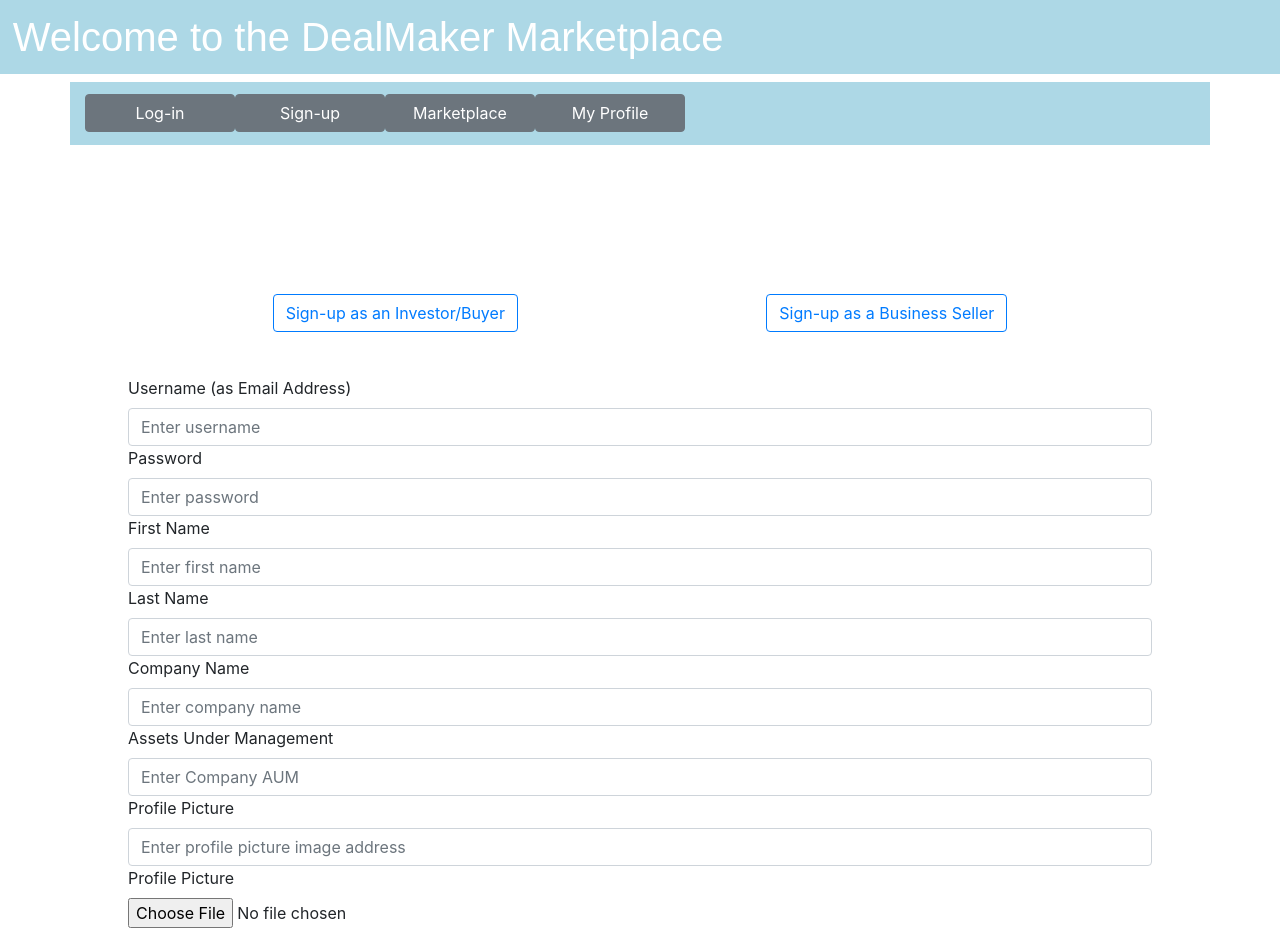
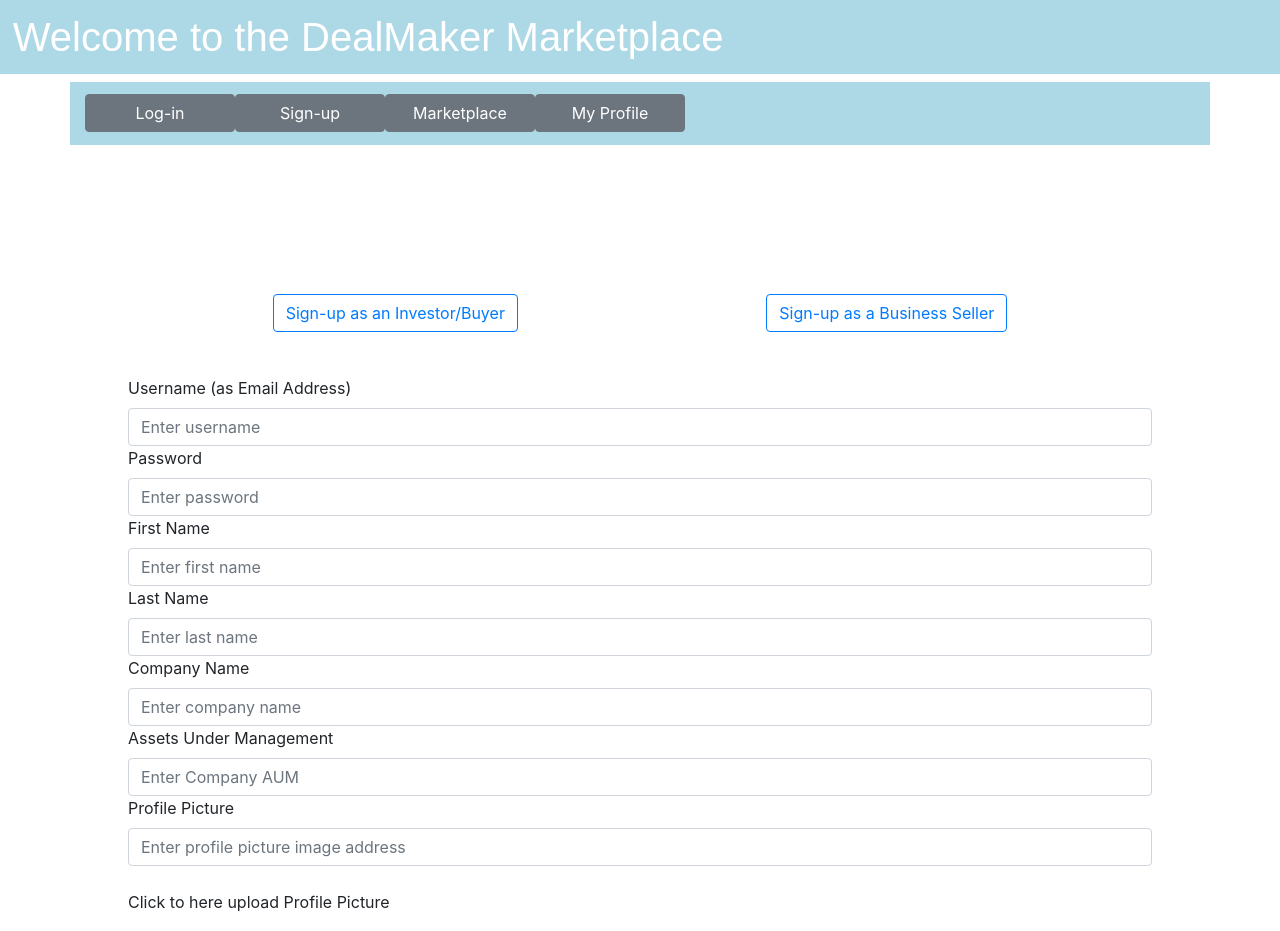
Before and after one commit to amitdesh/publie-frontend, a React (Create React App) app: page /signup/buyer in a window 1280 px wide. Shown: the top 931 px of the page. Built offline with nearby package versions, Linux system fonts and the light colour scheme.

Commit message:
activestorage for buyer and seller

```diff
--- a/src/container/signupcontainer.js
+++ b/src/container/signupcontainer.js
@@ -26,13 +26,19 @@
   };
 
   buyerSignupRequest = (signupInfo) => {
+    let buyerSignupInfo = new FormData()
+    buyerSignupInfo.append("buyer[email_address]", signupInfo.email_address)
+    buyerSignupInfo.append("buyer[password]", signupInfo.password)
+    buyerSignupInfo.append("buyer[first_name]", signupInfo.first_name)
+    buyerSignupInfo.append("buyer[last_name]", signupInfo.last_name)
+    buyerSignupInfo.append("buyer[prof_pic]", signupInfo.prof_pic)
+    buyerSignupInfo.append("buyer[profile_pic]", signupInfo.profile_pic)
+    buyerSignupInfo.append("buyer[aum]", signupInfo.aum)
+    buyerSignupInfo.append("buyer[industry]", signupInfo.industry)
+    buyerSignupInfo.append("buyer[company_name]", signupInfo.company_name)
     let options = {
       method: "POST",
-      headers: {
-        "content-type": "application/json",
-        accepts: "application/json",
-      },
-      body: JSON.stringify({ buyer: signupInfo }),
+      body: buyerSignupInfo,
     };
     console.log(this.state.profileType);
     fetch("http://localhost:3000/buyers", options)
--- a/src/forms/buyersignup.js
+++ b/src/forms/buyersignup.js
@@ -1,5 +1,6 @@
 import React, { Component } from "react";
 import { Form, Button } from "react-bootstrap";
+import Dropzone from 'react-dropzone'
 
 class BuyerSignup extends Component {
   state = {
@@ -11,7 +12,7 @@
     aum: "",
     prof_pic: "",
     industry: "",
-    profile_picture: ""
+    profile_pic: null
   };
 
   changeHandler = (e) => {
@@ -29,6 +30,12 @@
       [e.target.name]: "",
     }));
   };
+
+  onDrop = (acceptedFiles) =>{
+    this.setState({
+      profile_pic: acceptedFiles[0]
+    })
+  }
 
   render() {
     return (
@@ -92,14 +99,17 @@
             placeholder="Enter profile picture image address"
             onChange={this.changeHandler}
           />
-          <Form.Label for="prof_pic">Profile Picture</Form.Label>
-          <Form.Control
-            type="file"
-            name="profile_picture"
-            value={this.state.profile_picture}
-            placeholder="Upload profile picture"
-            onChange={this.changeHandler}
-          />
+          <br></br>
+          <Dropzone onDrop={this.onDrop} accept="image/png, image/gif,image/jpg,image/jpeg" >
+            {({getRootProps, getInputProps}) => (
+              <div {...getRootProps()}>
+									<input {...getInputProps()} />
+								{this.state.profile_pic !== null ? "Profile Picture Uploaded" :
+								"Click to here upload Profile Picture" }
+              </div>
+            )}
+        </Dropzone>
+        <br></br>
           <Form.Label for="industry">Primary Industry of Interest</Form.Label>
           <Form.Control as="select" name="industry" onChange={this.changeHandler}>
             <option value= "">Choose One:</option>
--- a/src/forms/sellersignup.js
+++ b/src/forms/sellersignup.js
@@ -89,21 +89,12 @@
             onChange={this.changeHandler}
           />
           <br></br>
-          {/* <Form.Label>Profile Picture</Form.Label>
-          <Form.Control
-            type="file"
-            name="profile_picture"
-            value={this.state.profile_picture}
-            placeholder="Upload profile picture"
-            onChange={this.changeHandler}
-          />
-          <br></br> */}
           <Dropzone onDrop={this.onDrop} accept="image/png, image/gif,image/jpg,image/jpeg" >
             {({getRootProps, getInputProps}) => (
               <div {...getRootProps()}>
 									<input {...getInputProps()} />
-								{this.state.profile_picture !== null ? "File Uploaded" :
-								"Click me to upload a file!" }
+								{this.state.profile_picture !== null ? "Profile Picture Uploaded" :
+								"Click here to upload Profile Picture" }
               </div>
             )}
         </Dropzone>
--- a/src/profiles/buyerprofile.js
+++ b/src/profiles/buyerprofile.js
@@ -33,6 +33,7 @@
     return (
       <div>
         <img src={buyerProfile.prof_pic} alt="" />
+        <img className="background-image" src={this.props.profileData.activeUser.picture} alt="background" />
         <h3>
           Name: {buyerProfile.first_name}{" "}
           {buyerProfile.last_name}
--- a/src/profiles/sellerprofile.js
+++ b/src/profiles/sellerprofile.js
@@ -38,7 +38,7 @@
     return (
       <div>
         <img src={sellerProfile.prof_pic} alt="" />
-        <img className="background-image" src={sellerProfile.profile_picture.url} alt="background" />
+        <img className="background-image" src={this.props.profileData.activeUser.picture} alt="background" />
         <h3>
           Name: {sellerProfile.first_name}{" "}
           {sellerProfile.last_name}
```
